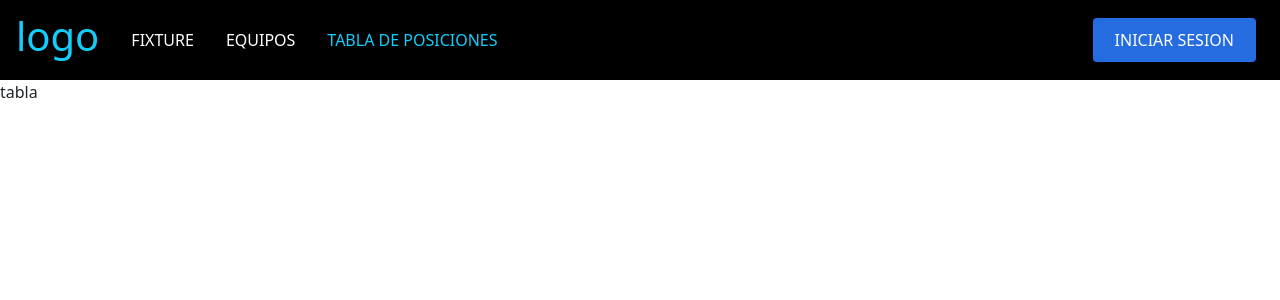
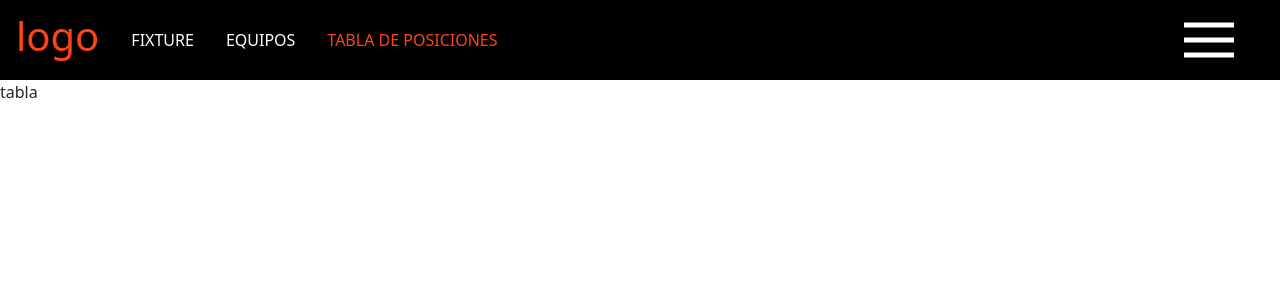
Before and after one commit to JeveSoft/BasquetFrontend, a React (Create React App) app: page /tabla in a window 1280 px wide. Shown: the top 300 px of the page. Built offline with nearby package versions, Linux system fonts and the light colour scheme.

Commit message:
BarraNavegacionTerminada

```diff
--- a/src/App.jsx
+++ b/src/App.jsx
@@ -6,7 +6,7 @@ import {
 import Fixture from "./component/Fixture"
 import Equipo from "./component/Equipo.jsx"
 import Tabla from "./component/Tabla"
-import Prueba from "./component/prueba"
+import IniciarSesion from "./component/IniciarSesion"
 
 export function App() {
     return (
@@ -16,7 +16,7 @@ export function App() {
                 <Route path='/fixture' component={Fixture} />
                 <Route path='/equipo' component={Equipo} />
                 <Route path='/tabla' component={Tabla} />
-                <Route path='/prueba' component={Prueba} />
+                <Route path='/iniciarSesion' component={IniciarSesion}/>
             </Switch>
         </Router>
 
--- a/src/component/Equipo.jsx
+++ b/src/component/Equipo.jsx
@@ -1,5 +1,5 @@
 import React from 'react'
-import { Nav,NavLink,NavMenu,NavBtn,NavBtnLink } from './Nav'
+import { Nav, NavLink, NavMenu, NavBtn, NavBtnLink } from './Nav'
 
 export default function Equipo() {
 
@@ -21,7 +21,10 @@ export default function Equipo() {
           </NavLink>
         </NavMenu>
         <NavBtn>
-          <NavBtnLink to = '/prueba'>INICIAR SESION</NavBtnLink>
+
+          <NavBtnLink to='/iniciarSesion'>
+            <img src={require('../Imagenes/menu.png')} />
+          </NavBtnLink>
         </NavBtn>
       </Nav>
       <div>equipo</div>
--- a/src/component/Fixture.jsx
+++ b/src/component/Fixture.jsx
@@ -1,5 +1,5 @@
 import React from 'react'
-import { Nav,NavLink,NavMenu,NavBtn,NavBtnLink } from './Nav'
+import { Nav, NavLink, NavMenu, NavBtn, NavBtnLink } from './Nav'
 
 export default function Fixture() {
 
@@ -21,7 +21,10 @@ export default function Fixture() {
           </NavLink>
         </NavMenu>
         <NavBtn>
-          <NavBtnLink to = '/prueba'>INICIAR SESION</NavBtnLink>
+
+          <NavBtnLink to='/iniciarSesion'>
+            <img src={require('../Imagenes/menu.png')} />
+          </NavBtnLink>
         </NavBtn>
       </Nav>
       <div>fixture</div>
--- /dev/null
+++ b/src/component/IniciarSesion.jsx
@@ -0,0 +1,8 @@
+import React from 'react'
+import {saludo} from './Inicio'
+export default function IniciarSesion() {
+
+  return (
+    <div>{saludo}</div>
+  )
+}
--- a/src/component/Inicio.jsx
+++ b/src/component/Inicio.jsx
@@ -1,59 +1,8 @@
 import React from 'react'
-import styled from 'styled-components';
-import { NavLink as Link } from 'react-router-dom';
+import { Nav, NavLink, NavMenu, NavBtn, NavBtnLink } from './Nav'
 
-export const Nav = styled.nav`
-    background: #000;
-    height:80px;
-    display:flex;
-    justify-content:flex-start;;
-    padding:0.5rem calc((100vw-1000px)/2);
-    z-index:10;
-`
-export const NavLink = styled(Link)`
-    color: #fff;
-    display: flex;
-    align-items: center;
-    text-decoration: none;
-    padding: 0 1rem;
-    height: 100%;
-    cursor: pointer;
-    &.active{
-        color: #15cdfc;
-    }
-`
-export const NavMenu = styled.div`
-    display:flex;
-    align-items:center;
-    margin-right:-24px;
-    width: 100vw;
-    white-space: nowrap;
+export const saludo = "hola como estas"
 
-`
-export const NavBtn = styled.nav`
-    display:flex;
-    align-items:center;
-    margin-right:24px;
-    justify-content: flex-end;
-    width: 100vw;
-
-`
-export const NavBtnLink = styled(Link)`
-    border-radius:4px;
-    background: #256ce1;
-    padding:10px 22px;
-    color:#fff;
-    border:none;
-    outline:none;
-    cursor:pointer;
-    transition: all 0.2s ease-in-out;
-    text-decoration:none;
-    &:hover{
-        transition: all 0.2s ease-in-out;
-        background:#fff;
-        color:#010606;
-    }
-`
 export default function Inicio() {
 
   return (
@@ -74,7 +23,9 @@ export default function Inicio() {
           </NavLink>
         </NavMenu>
         <NavBtn>
-          <NavBtnLink to = '/prueba'>INICIAR SESION</NavBtnLink>
+          <NavBtnLink to='/iniciarSesion'>
+            <img src={require('../Imagenes/menu.png')} />
+          </NavBtnLink>
         </NavBtn>
       </Nav>
       <div>home</div>
--- a/src/component/Nav.jsx
+++ b/src/component/Nav.jsx
@@ -18,7 +18,7 @@ export const NavLink = styled(Link)`
     height: 100%;
     cursor: pointer;
     &.active{
-        color: #15cdfc;
+        color: #fc4415;
     }
 `
 export const NavMenu = styled.div`
@@ -39,17 +39,10 @@ export const NavBtn = styled.nav`
 `
 export const NavBtnLink = styled(Link)`
     border-radius:4px;
-    background: #256ce1;
     padding:10px 22px;
-    color:#fff;
     border:none;
     outline:none;
     cursor:pointer;
     transition: all 0.2s ease-in-out;
     text-decoration:none;
-    &:hover{
-        transition: all 0.2s ease-in-out;
-        background:#fff;
-        color:#010606;
-    }
 `
--- a/src/component/Tabla.jsx
+++ b/src/component/Tabla.jsx
@@ -1,5 +1,5 @@
 import React from 'react'
-import { Nav,NavLink,NavMenu,NavBtn,NavBtnLink } from './Nav'
+import { Nav, NavLink, NavMenu, NavBtn, NavBtnLink } from './Nav'
 
 export default function Tabla() {
 
@@ -21,7 +21,10 @@ export default function Tabla() {
           </NavLink>
         </NavMenu>
         <NavBtn>
-          <NavBtnLink to = '/prueba'>INICIAR SESION</NavBtnLink>
+
+          <NavBtnLink to='/iniciarSesion'>
+            <img src={require('../Imagenes/menu.png')} />
+          </NavBtnLink>
         </NavBtn>
       </Nav>
       <div>tabla</div>
--- a/src/component/prueba.jsx
+++ /dev/null
@@ -1,7 +0,0 @@
-import React from 'react'
-
-export default function prueba() {
-  return (
-    <div>prueba</div>
-  )
-}
```
Also changed, not shown: public/logo192.png (deleted), src/Imagenes/menu.png (added).
